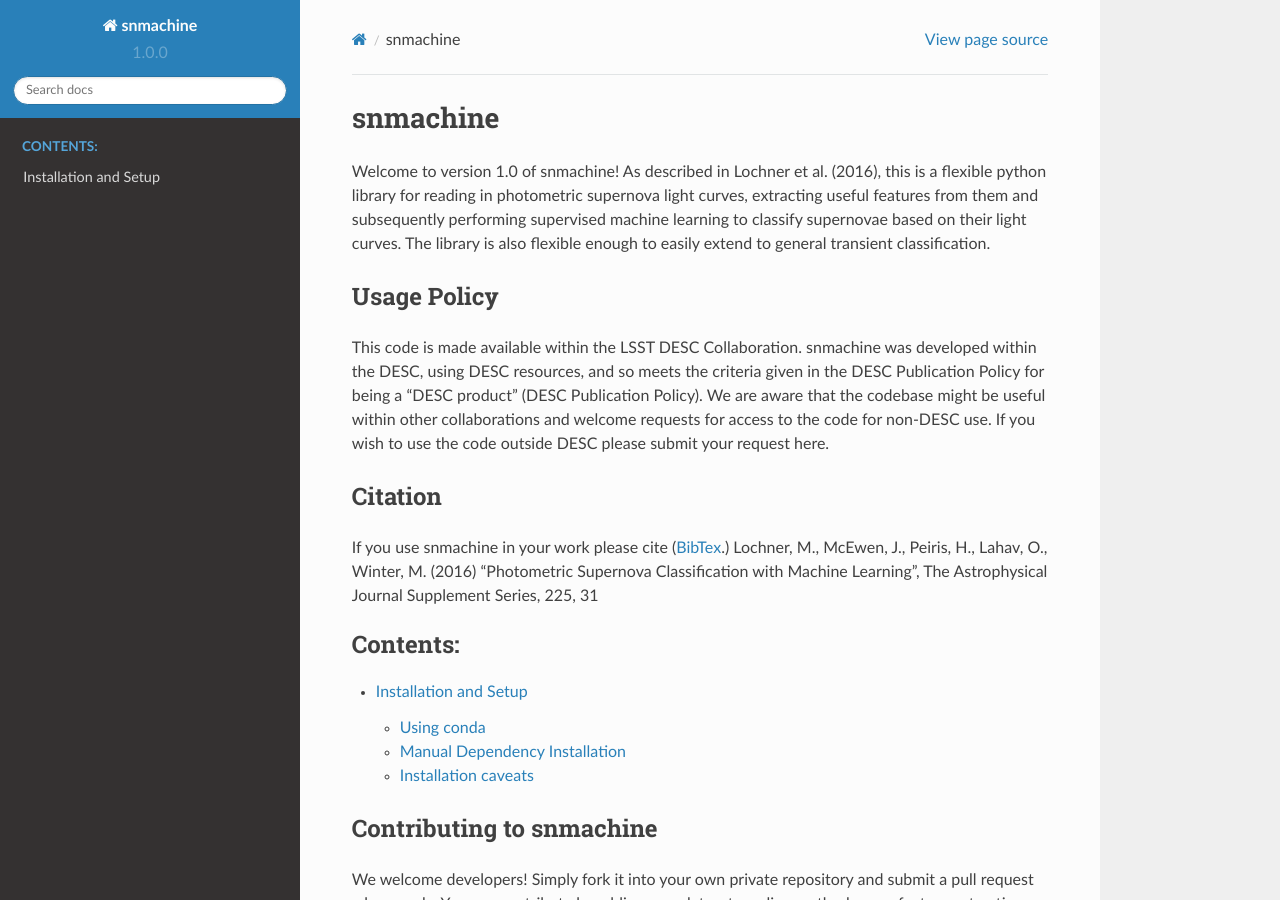
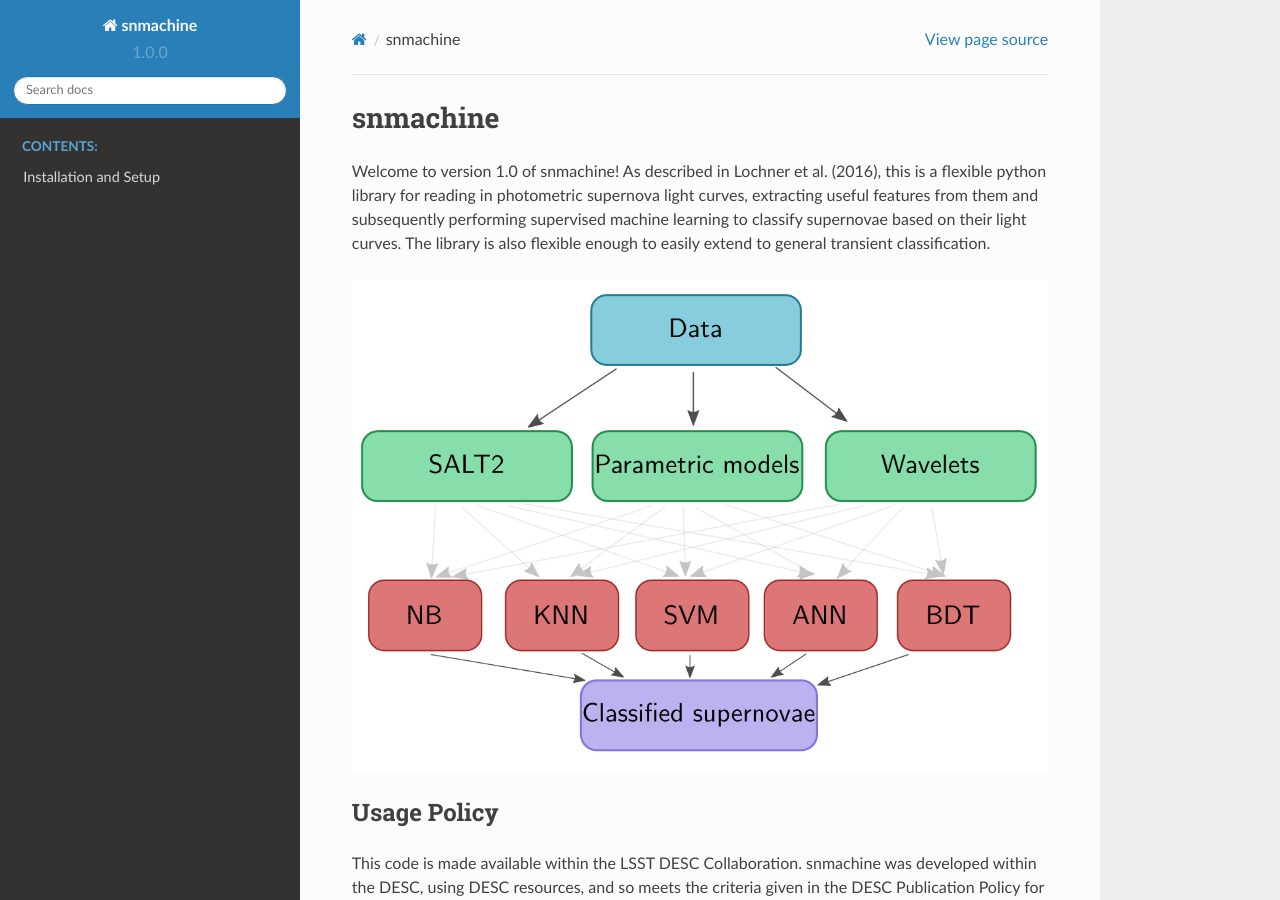
Before and after one commit to LSSTDESC/snmachine, a Sphinx documentation site: the page built from docs/index.rst, in a window 1280 px wide and 900 px high. Built offline with Sphinx 7.4.7 and the Read the Docs theme 2.0.0, drawn with Linux system fonts in a browser that asks for light colours.

Commit message:
Adds flowchart to index as static image

```diff
--- a/docs/conf.py
+++ b/docs/conf.py
@@ -35,7 +35,7 @@
 html_theme = 'sphinx_rtd_theme'
 
 # Paths that contain custom static files
-html_static_path = []
+html_static_path = ['_static']
 
 # -- Options for HTMLHelp output ------------------------------------------
 
--- a/docs/index.rst
+++ b/docs/index.rst
@@ -8,6 +8,8 @@
 supervised machine learning to classify supernovae based on their light curves.
 The library is also flexible enough to easily extend to general transient
 classification.
+
+.. image:: _static/pipeline.png
 
 Usage Policy
 ============
```
Also changed, not shown: docs/_static/pipeline.png (added).
